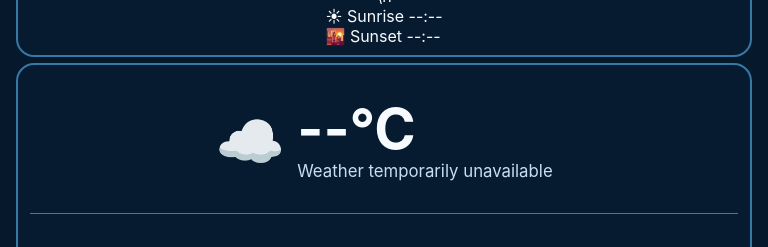
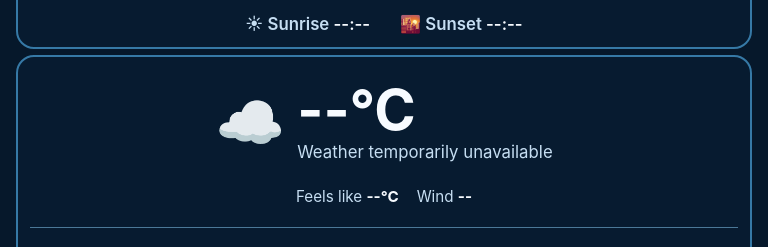
Before and after one commit to skydaver1/clarecastle-weather-clock, a plain HTML site: page index.html in a window 768 px wide. Shown: the part 310-557 px from the top of the page. Drawn offline with Linux system fonts and the light colour scheme; no server answers.

Commit message:
Update index.html

```diff
--- a/index.html
+++ b/index.html
@@ -18,7 +18,11 @@ body{padding:8px}
 .panel,.day{background:#071b30;border:2px solid #3679a6;border-radius:18px}
 .clock-panel{display:flex;flex-direction:column;justify-content:center;align-items:center;padding:12px;min-width:0}
 .clock{font-size:26vw;font-weight:650;line-height:1;letter-spacing:-5px;font-variant-numeric:tabular-nums;white-space:nowrap}
-.date{font-size:2.8vw;color:#c6def2;margin-top:2vh;text-align:center}\n.sun-times{display:flex;justify-content:center;gap:30px;margin-top:2.2vh;color:#c6def2;font-size:2.1vh;font-weight:600}\n.sun-times span{color:#f7fbff}\n.weather-details{display:flex;justify-content:center;gap:18px;flex-wrap:wrap;margin-top:12px;color:#c6def2;font-size:1.9vh;text-align:center}\n.weather-details strong{color:#f7fbff;font-weight:650}
+.date{font-size:2.8vw;color:#c6def2;margin-top:2vh;text-align:center}
+.sun-times{display:flex;justify-content:center;gap:30px;margin-top:2.2vh;color:#c6def2;font-size:2.1vh;font-weight:600}
+.sun-times span{color:#f7fbff}
+.weather-details{display:flex;justify-content:center;gap:18px;flex-wrap:wrap;margin-top:12px;color:#c6def2;font-size:1.9vh;text-align:center}
+.weather-details strong{color:#f7fbff;font-weight:650}
 .weather-panel{padding:12px;display:flex;flex-direction:column;justify-content:space-evenly;min-width:0}
 .current{display:flex;align-items:center;justify-content:center;gap:12px}
 .current-icon{font-size:7vh}
@@ -41,7 +45,9 @@ body{padding:8px}
 .status{position:absolute;left:-9999px}
 @media (orientation:landscape) and (min-width:700px) and (max-width:1100px){
  .clock{font-size:20vw;letter-spacing:-3px}
- .date{font-size:2.5vw}\n .sun-times{font-size:2vh;margin-top:1.5vh}\n .weather-details{font-size:1.8vh;gap:12px;margin-top:8px}
+ .date{font-size:2.5vw}
+ .sun-times{font-size:2vh;margin-top:1.5vh}
+ .weather-details{font-size:1.8vh;gap:12px;margin-top:8px}
  .current-icon{font-size:7.5vh}
  .current-temp{font-size:7.5vh}
  .current-desc{font-size:2.5vh}
@@ -72,12 +78,17 @@ body{padding:8px}
   <section class="top">
     <div class="panel clock-panel">
       <div class="clock" id="clock">--:--</div>
-      <div class="date" id="date">Loading date…</div>\n      <div class="sun-times"><div>☀ Sunrise <span id="sunrise">--:--</span></div><div>🌇 Sunset <span id="sunset">--:--</span></div></div>
+      <div class="date" id="date">Loading date…</div>
+      <div class="sun-times"><div>☀ Sunrise <span id="sunrise">--:--</span></div><div>🌇 Sunset <span id="sunset">--:--</span></div></div>
     </div>
     <div class="panel weather-panel">
       <div class="current">
         <div class="current-icon" id="currentIcon">☁️</div>
         <div><div class="current-temp" id="currentTemp">--°C</div><div class="current-desc" id="currentDesc">Getting weather…</div></div>
+      </div>
+      <div class="weather-details">
+        <div>Feels like <strong id="feelsLike">--°C</strong></div>
+        <div>Wind <strong id="wind">--</strong></div>
       </div>
       <div class="rule"></div>
       <div>
```
